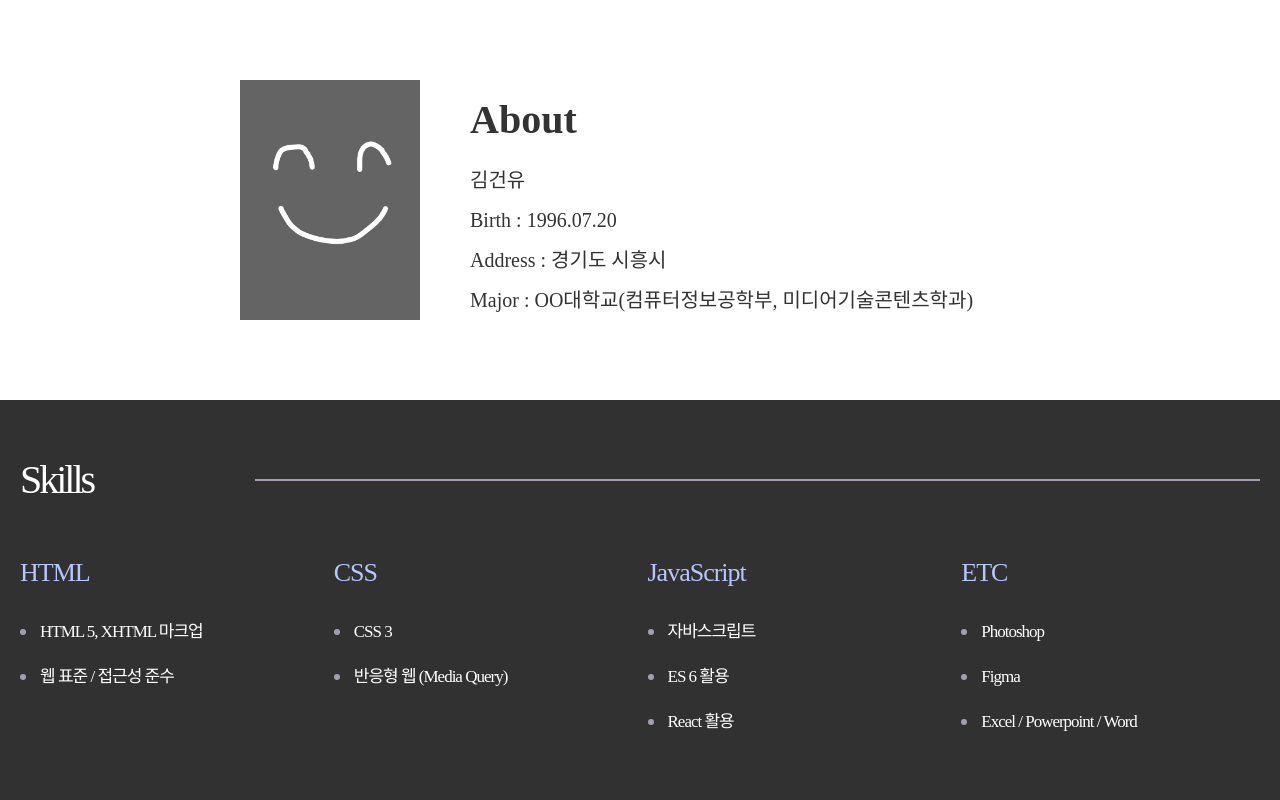
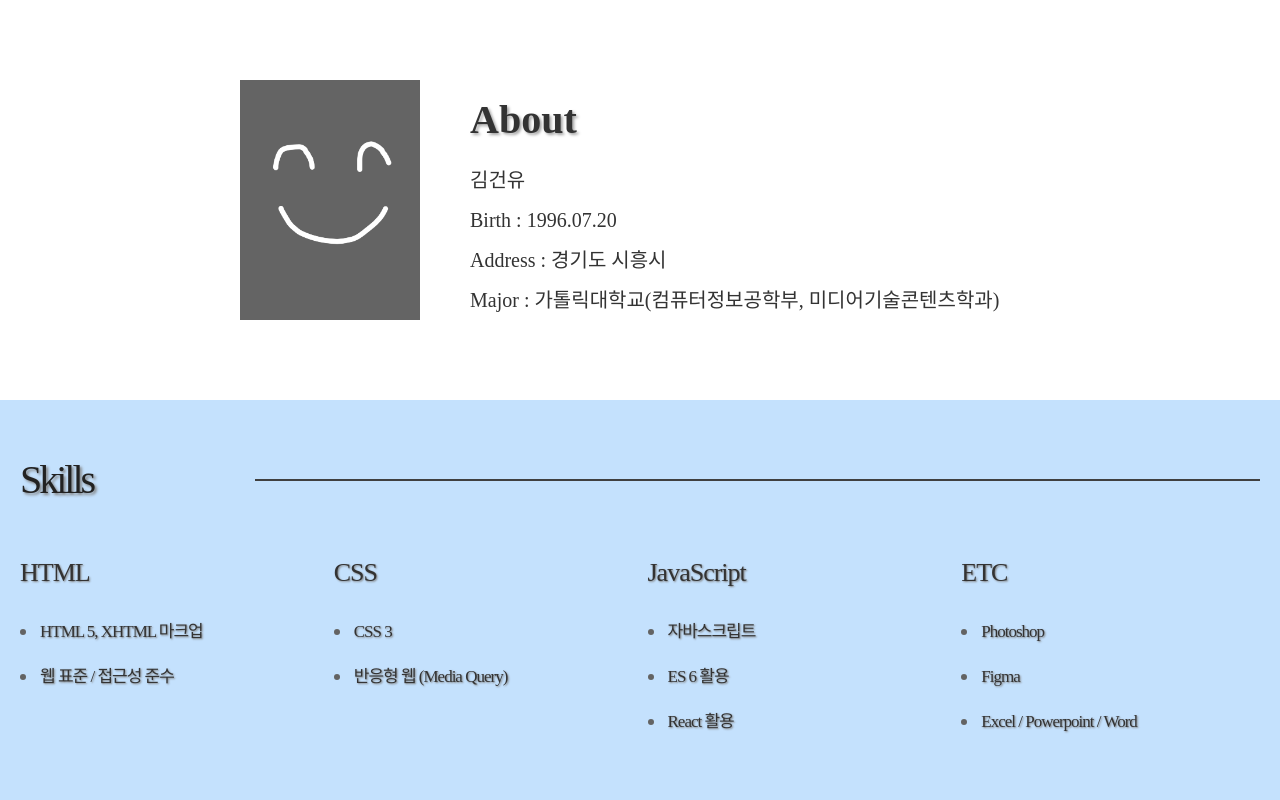
Before and after one commit to kkuunnyu/Portfolio, a plain HTML site: page index.html in a window 1280 px wide. Shown: the top 800 px of the page. Drawn offline with Linux system fonts and the light colour scheme; a web font is replaced by a local one.

Commit message:
Add files via upload

```diff
--- a/css/main.css
+++ b/css/main.css
@@ -35,7 +35,7 @@ button {outline: 0;}
 /* common */
 .inner {position: relative; max-width: 1290px; width: 100%; padding: 0 20px; margin: 0 auto;}
 h2 {position: relative; padding: 60px 0; font-size: 40px; font-weight: 300; letter-spacing: -3px;}
-h2::after {position: absolute; top: 50%; left: 235px; right: 0; content: ''; height: 2px; background-color: #a69eb0; transform: translateY(-50%);}
+h2::after {position: absolute; top: 50%; left: 235px; right: 0; content: ''; height: 2px; background-color: #404040; transform: translateY(-50%);}
 h3 {font-size: 26px; font-weight: 400; letter-spacing: -1px;}
 .num_portfolio {margin-right: 3px; color: #a69eb0; font-size: 40px; font-weight: 300;}
 .summary {line-height: 1.3; margin: 37px 0; font-size: 20px; font-weight: 300; word-break: keep-all;}
@@ -62,21 +62,21 @@ h3 {font-size: 26px; font-weight: 400; letter-spacing: -1px;}
 .introduce img{width: 180px; float: left; margin-right: 50px;}
 .introduce{display: flex; justify-content: center; align-items: center; margin: 80px;}
 .introduce .introduce-inner{text-align: left; width: 800px;}
-.introduce .introduce-inner >.about{font-size: 40px; margin: 20px auto;}
+.introduce .introduce-inner >.about{font-size: 40px; margin: 20px auto; text-shadow: 2px 2px 3px rgb(165, 165, 165);}
 .introduce .introduce-inner >.self{font-size: 20px;line-height: 40px;}
 
 
 /* main */
 main {position: relative; margin-bottom: 250px; background-color: #fff; z-index: 100;}
-.skills {background-color: #313131;}
-.skills h2{color : white;}
+.skills {background-color: #c4e1fd;}
+.skills h2{color : #222222; text-shadow: 2px 2px 3px grey;}
 .skills .skill_list {display: flex; justify-content: center; padding-bottom: 80px;}
-.skills .skill_list > li {width: 25%; color: #b6c7ff; font-size: 26px; letter-spacing: -1px;}
+.skills .skill_list > li {width: 25%; color: #333; font-size: 26px; letter-spacing: -1px;text-shadow: 1px 1px 2px grey;}
 .skills .skill_list > li + li {margin-left: 15px;}
 .skills .skill_list > li > ul {margin-top: 30px;}
 .skills .skill_list > li > ul > li + li {margin-top: 18px;}
-.skills .skill_list > li > ul > li > span {position: relative; line-height: 1.3; padding-left: 20px; color: #ffffff; font-size: 17px;}
-.skills .skill_list > li > ul > li > span::before {position: absolute; top: 7px; left: 0; content: ''; width: 6px; height: 6px; border-radius: 100%; background-color: #a69eb0;}
+.skills .skill_list > li > ul > li > span {position: relative; line-height: 1.3; padding-left: 20px; color: #333; font-size: 17px;}
+.skills .skill_list > li > ul > li > span::before {position: absolute; top: 7px; left: 0; content: ''; width: 6px; height: 6px; border-radius: 100%; background-color: #636363;}
 .portfolio {padding-bottom: 80px;}
 .portfolio h2 {padding: 80px 0;}
 .portfolio h2::after {left: 318px;}
--- a/index.html
+++ b/index.html
@@ -23,7 +23,7 @@
         김건유<br>
         Birth : 1996.07.20	<br>
         Address : 경기도 시흥시<br>
-        Major : OO대학교(컴퓨터정보공학부, 미디어기술콘텐츠학과)
+        Major : 가톨릭대학교(컴퓨터정보공학부, 미디어기술콘텐츠학과)
       </p>
     </div>
     </div>
```
